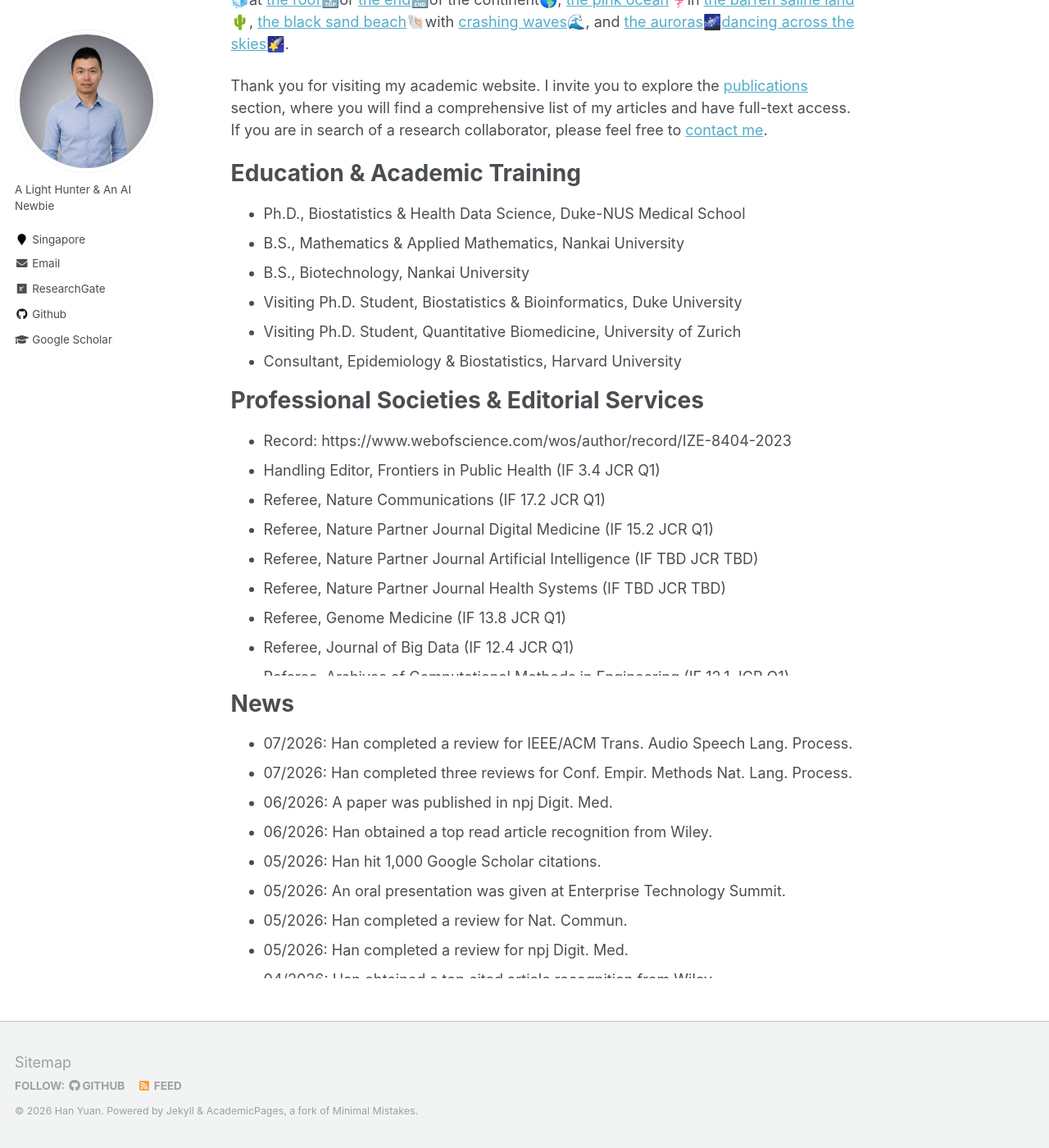
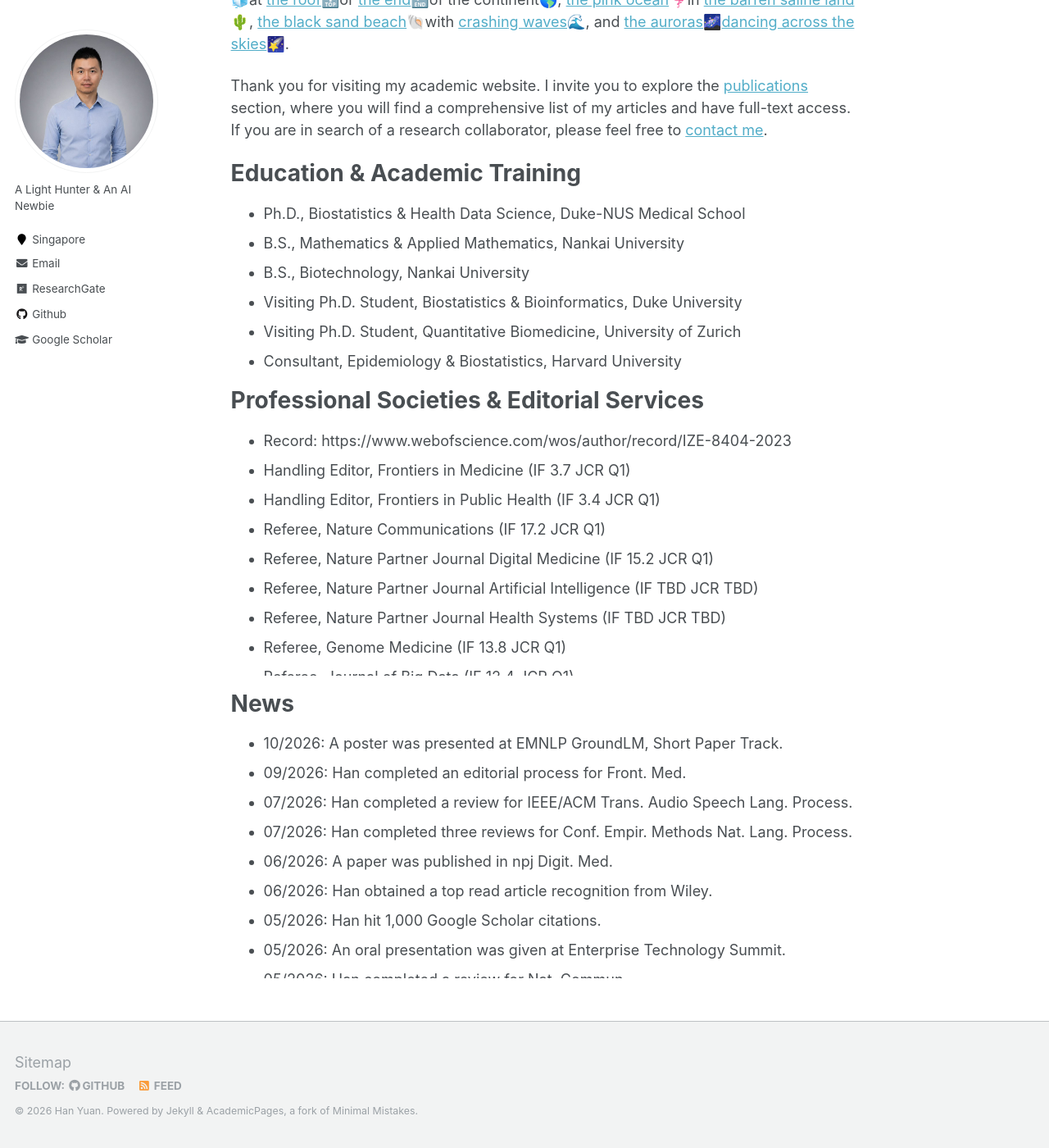
Before and after one commit to Han-Yuan-Med/Han-Yuan-Med.github.io, a Jekyll site: the page built from _pages/about.md, in a window 1280 px wide and 1400 px high, scrolled down 730 px. Shown: the whole window at 82% size. Built offline with Jekyll 4.4.1, drawn with Linux system fonts in a browser that asks for light colours.

Commit message:
Update about.md

```diff
--- a/_pages/about.md
+++ b/_pages/about.md
@@ -28,6 +28,7 @@ Thank you for visiting my academic website. I invite you to explore the [publica
 # Professional Societies & Editorial Services
 <ul style="width: auto; height: 300px; overflow: auto">
   <li>Record: https://www.webofscience.com/wos/author/record/IZE-8404-2023</li>
+  <li>Handling Editor, Frontiers in Medicine (IF 3.7 JCR Q1)</li>
   <li>Handling Editor, Frontiers in Public Health (IF 3.4 JCR Q1)</li>
   <li>Referee, Nature Communications (IF 17.2 JCR Q1)</li>
   <li>Referee, Nature Partner Journal Digital Medicine (IF 15.2 JCR Q1)</li>
@@ -69,6 +70,8 @@ Thank you for visiting my academic website. I invite you to explore the [publica
 
 # News
 <ul style="width: auto; height: 300px; overflow: auto">
+  <li>10/2026: A poster was presented at EMNLP GroundLM, Short Paper Track.</li>
+  <li>09/2026: Han completed an editorial process for Front. Med.</li>
   <li>07/2026: Han completed a review for IEEE/ACM Trans. Audio Speech Lang. Process.</li>
   <li>07/2026: Han completed three reviews for Conf. Empir. Methods Nat. Lang. Process.</li>
   <li>06/2026: A paper was published in npj Digit. Med.</li>
```
